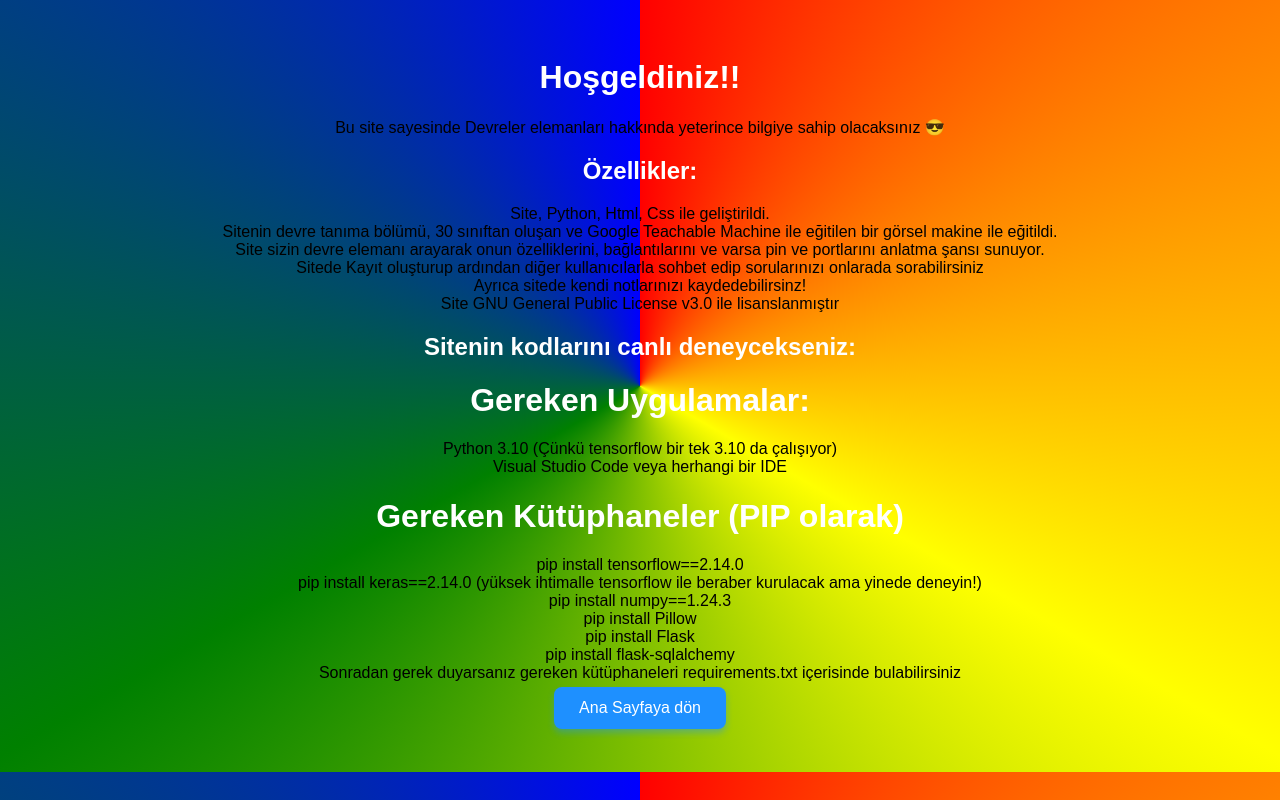
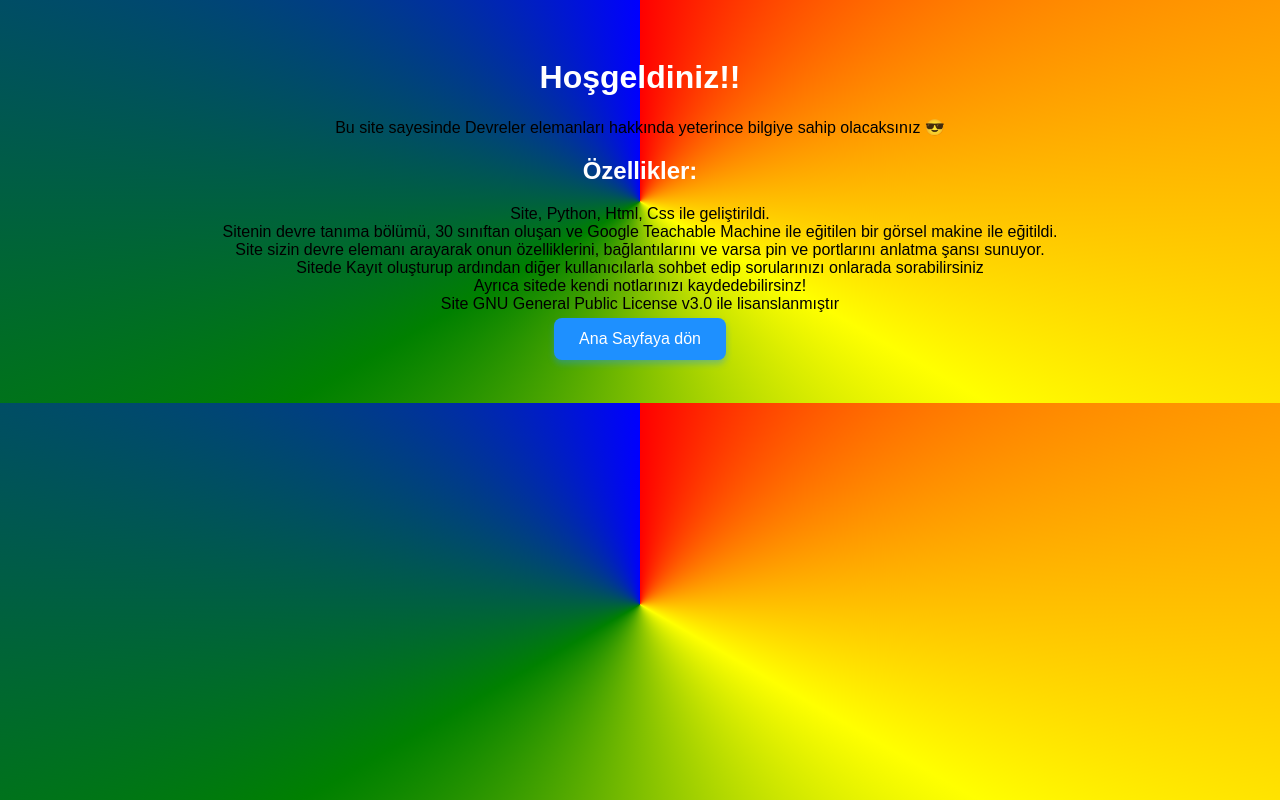
Before and after one commit to YigitTalhaGurbuz123/HTML-DEVRE-TANIMLAYICI, a Flask app: page /hakkinda in a window 1280 px wide. Run offline with Flask 3, Linux system fonts and the light colour scheme.

```diff
--- a/main.py
+++ b/main.py
@@ -2,8 +2,8 @@ from flask import Flask, render_template, request, redirect, session, url_for
 from flask_sqlalchemy import SQLAlchemy
 from flask_socketio import SocketIO, send
 from datetime import datetime
+from werkzeug.utils import secure_filename
 import os
-from werkzeug.utils import secure_filename
 from get_class import get_class
 
 
@@ -253,23 +253,28 @@ class ChatMessage(db.Model):
 # Ana sayfa - 1. projenin index.html (herkes erişebilir)
 @app.route('/')
 def home():
-    return render_template('index.html')
+    user_email = None
+    if 'user_id' in session:
+        user = User.query.get(session['user_id'])
+        if user:
+            user_email = user.login  # login sütununda e-posta var
+    return render_template('index.html', user_email=user_email)
 
-# Login sayfası
 @app.route('/login', methods=['GET', 'POST'])
 def login():
     error = ''
-    next_page = request.args.get('next')  # GET ile gelen next parametresi
+    next_page = request.args.get('next')
 
     if request.method == 'POST':
         form_login = request.form['email']
         form_password = request.form['password']
-        next_page = request.form.get('next')  # POST ile gelen next parametresi
+        next_page = request.form.get('next')
 
         user = User.query.filter_by(login=form_login, password=form_password).first()
         if user:
             session['user_id'] = user.id
-            return redirect(next_page or url_for('home'))
+            # Eğer next yoksa veya boşsa direkt home'a at
+            return redirect(next_page if next_page else url_for('home'))
         else:
             error = 'Hatalı giriş veya şifre'
 
@@ -447,7 +452,7 @@ def devre_tanima():
             try:
                 prediction = get_class(MODEL_PATH, LABELS_PATH, filepath)
                 if prediction is None:
-                    error = "Güven düşük, devre elemanı tanımlanamadı."
+                    error = "Devre elemanı tanımlanamadı."
                 else:
                     # Sınıf adı tahmin edilince açıklamaları alıyoruz:
                     description = siniflar.get(prediction)
--- a/static/css/style.css
+++ b/static/css/style.css
@@ -28,6 +28,9 @@ button {
   box-shadow: 0 4px 6px rgba(30, 144, 255, 0.4);
 }
 
+span {
+    color:white
+}
 button:hover {
   background-color: #0c66d1; /* Daha koyu mavi */
   transform: scale(1.05);
--- a/templates/hakkinda.html
+++ b/templates/hakkinda.html
@@ -16,27 +16,6 @@
         <li>Ayrıca sitede kendi notlarınızı kaydedebilirsinz!</li>
         <li>Site GNU General Public License v3.0 ile lisanslanmıştır </li>
     </ul>
-
-    <h2>Sitenin kodlarını canlı deneycekseniz:</h2>
-
-    <h1>Gereken Uygulamalar:</h1>
-
-    <ul>
-      <li>Python 3.10 (Çünkü tensorflow bir tek 3.10 da çalışıyor)</li>
-      <li>Visual Studio Code veya herhangi bir IDE  </li>
-    </ul>
-
-    <h1>Gereken Kütüphaneler (PIP olarak)</h1>
-
-    <ul>
-      <li>pip install tensorflow==2.14.0</li>
-      <li>pip install keras==2.14.0 (yüksek ihtimalle tensorflow ile beraber kurulacak ama yinede deneyin!)</li>
-      <li>pip install numpy==1.24.3</li>
-      <li>pip install Pillow</li>
-      <li>pip install Flask</li>
-      <li>pip install flask-sqlalchemy</li>
-      <li>Sonradan gerek duyarsanız gereken kütüphaneleri requirements.txt içerisinde bulabilirsiniz </li>
-    </ul>
     <button type="button" onclick="window.location.href='{{ url_for('home') }}'">Ana Sayfaya dön</button>
   </body>
 </html>
--- a/templates/index.html
+++ b/templates/index.html
@@ -9,6 +9,9 @@
     <li class="list__item">
       <a href="/login">
         <img src="../static/img/login.svg" alt="login" width="20" height="20">
+        {% if user_email %}
+          <span>{{ user_email }}</span>
+        {% endif %}
       </a>
     </li>
   </ul>
--- a/templates/login.html
+++ b/templates/login.html
@@ -17,15 +17,16 @@
       <main class="main-login">
         {% block content %}
         <form action="{{ url_for('login') }}" method="POST" class="login">
+          <input type="hidden" name="next" value="{{ next if next else url_for('home') }}">
           <p class="error">{{error}}</p>
-            <!-- Ödev #2. Giriş alanları oluştur -->
+
           <label for="email">
             <input class="form__input" type="email" name="email" id="email" placeholder="E-postanızı giriniz" required>
           </label>
           <label for="password">
             <input class="form__input" type="password" name="password" id="password" placeholder="Şifrenizi girin" required>
           </label>
-            <!--  -->
+
           <button class="form__button">Giriş</button>
           <a href="/reg" class="form__button reg__link">Kayıt</a>
           <a href="/forgot_password" class="form__button reg__link">Şifremi Unuttum</a>
```
Lines whose indentation alone changed are shown as unchanged.
